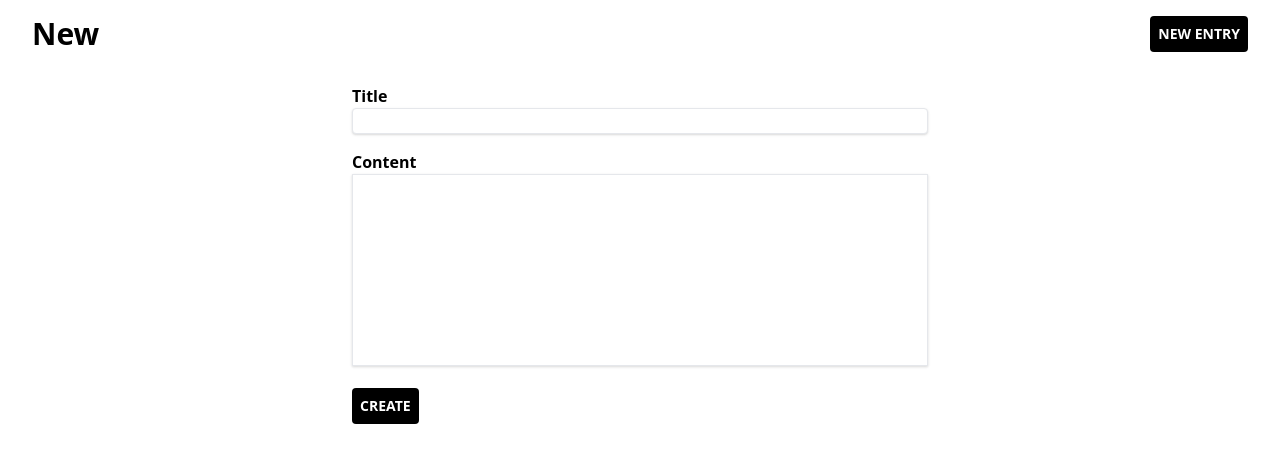
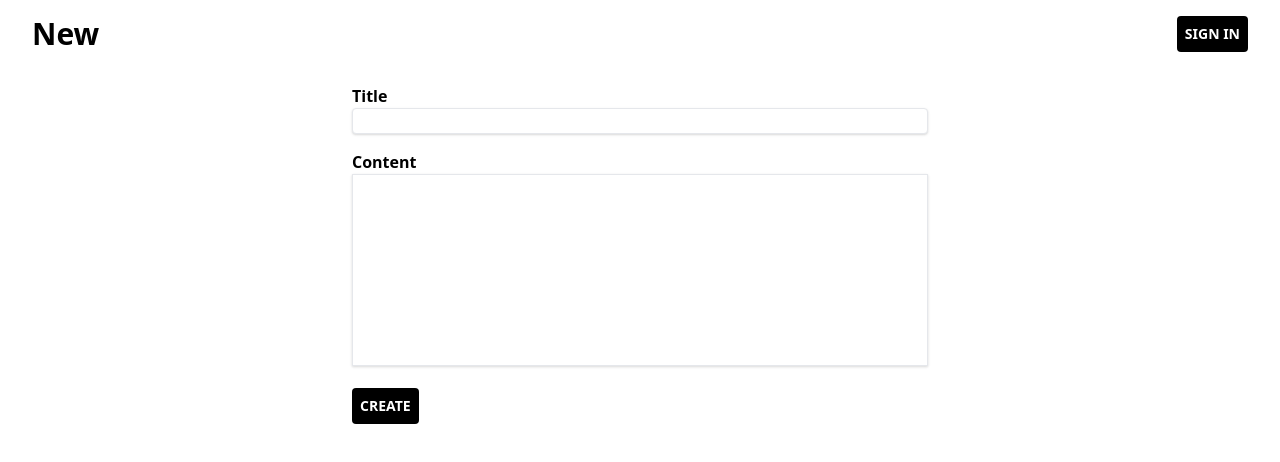
Before and after one commit to yn4k4nishi/panjan-wiki, a Next.js app: page /new in a window 1280 px wide. Shown: the top 462 px of the page. Built offline with nearby package versions, Linux system fonts and the light colour scheme; no server answers.

Commit message:
:+1: Update : ボタンの余白

```diff
--- a/components/nav/index.tsx
+++ b/components/nav/index.tsx
@@ -1,8 +1,12 @@
 import Link from 'next/link'
 import Container from '@/components/container'
 import ButtonLink from '@/components/button-link'
+import Button from '../button'
+import { signIn, signOut, useSession } from 'next-auth/client'
 
 export default function Nav({ title = 'Entries' }) {
+  const [ session, loading ] = useSession()
+
   return (
     <Container className="py-4">
       <nav>
@@ -10,7 +14,16 @@ export default function Nav({ title = 'Entries' }) {
           <Link href="/">
             <a className="font-bold text-3xl">{title}</a>
           </Link>
-          <ButtonLink href="/new">New Entry</ButtonLink>
+
+          {!session && <div>
+            {/* <ButtonLink href="/new" className="m-2" disabled>New Entry</ButtonLink> */}
+            <Button onClick={signIn}>Sign In</Button>
+          </div>}
+          {session && <div>
+            <ButtonLink href="/new" className="m-2">New Entry</ButtonLink>
+            <Button onClick={signOut}>Sign Out</Button>
+          </div>}
+
         </div>
       </nav>
     </Container>
```
